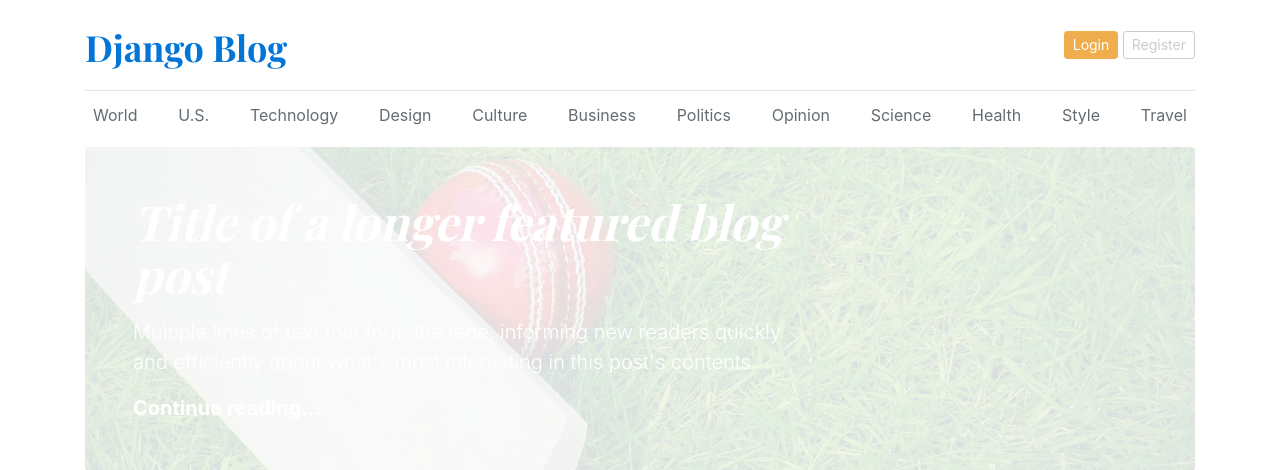
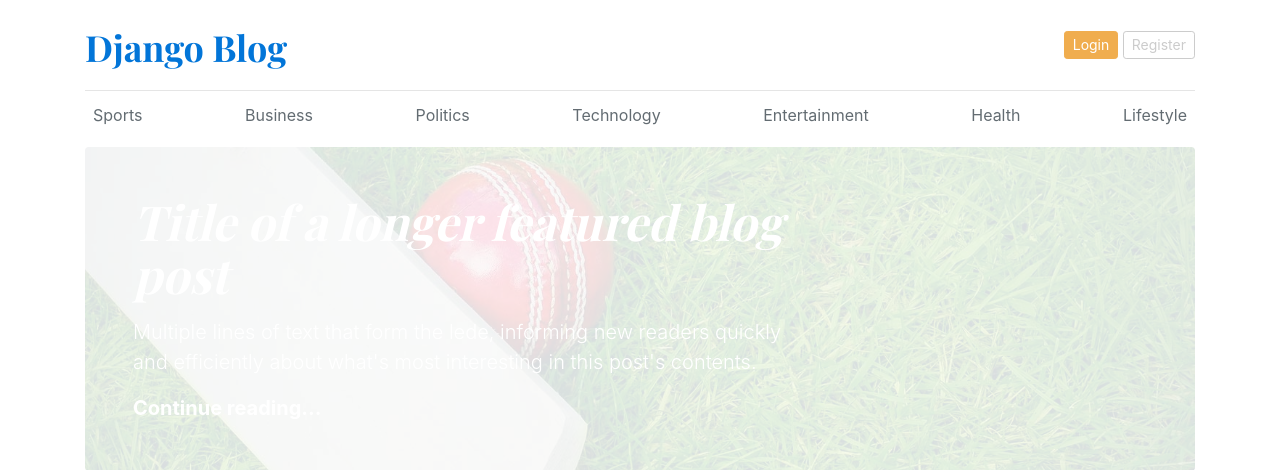
Before and after one commit to rudranarayan-01/Blog, a Django app: page / in a window 1280 px wide. Shown: the top 470 px of the page. Run offline with Django 5.2, Linux system fonts and the light colour scheme; data comes from the database, SQL or seed files in the repository.

Commit message:
Populate Category Model to Frontend

```diff
--- a/blog_main/views.py
+++ b/blog_main/views.py
@@ -1,5 +1,12 @@
 from django.http import HttpResponse
 from django.shortcuts import render
+from blogs.models import Category
 
 def home(request):
-    return render(request, 'home.html')
+    categories = Category.objects.all()
+    context = {
+        'categories': categories
+    }
+    # print(categories)
+
+    return render(request, 'home.html', context)
--- a/templates/home.html
+++ b/templates/home.html
@@ -29,18 +29,9 @@
 
         <div class="nav-scroller py-1 mb-2">
             <nav class="nav d-flex justify-content-between">
-                <a class="p-2 text-muted" href="#">World</a>
-                <a class="p-2 text-muted" href="#">U.S.</a>
-                <a class="p-2 text-muted" href="#">Technology</a>
-                <a class="p-2 text-muted" href="#">Design</a>
-                <a class="p-2 text-muted" href="#">Culture</a>
-                <a class="p-2 text-muted" href="#">Business</a>
-                <a class="p-2 text-muted" href="#">Politics</a>
-                <a class="p-2 text-muted" href="#">Opinion</a>
-                <a class="p-2 text-muted" href="#">Science</a>
-                <a class="p-2 text-muted" href="#">Health</a>
-                <a class="p-2 text-muted" href="#">Style</a>
-                <a class="p-2 text-muted" href="#">Travel</a>
+                {% for category in categories %}
+                <a class="p-2 text-muted" href="#">{{ category.category_name }}</a>
+                {% endfor %}
             </nav>
         </div>
 
```
